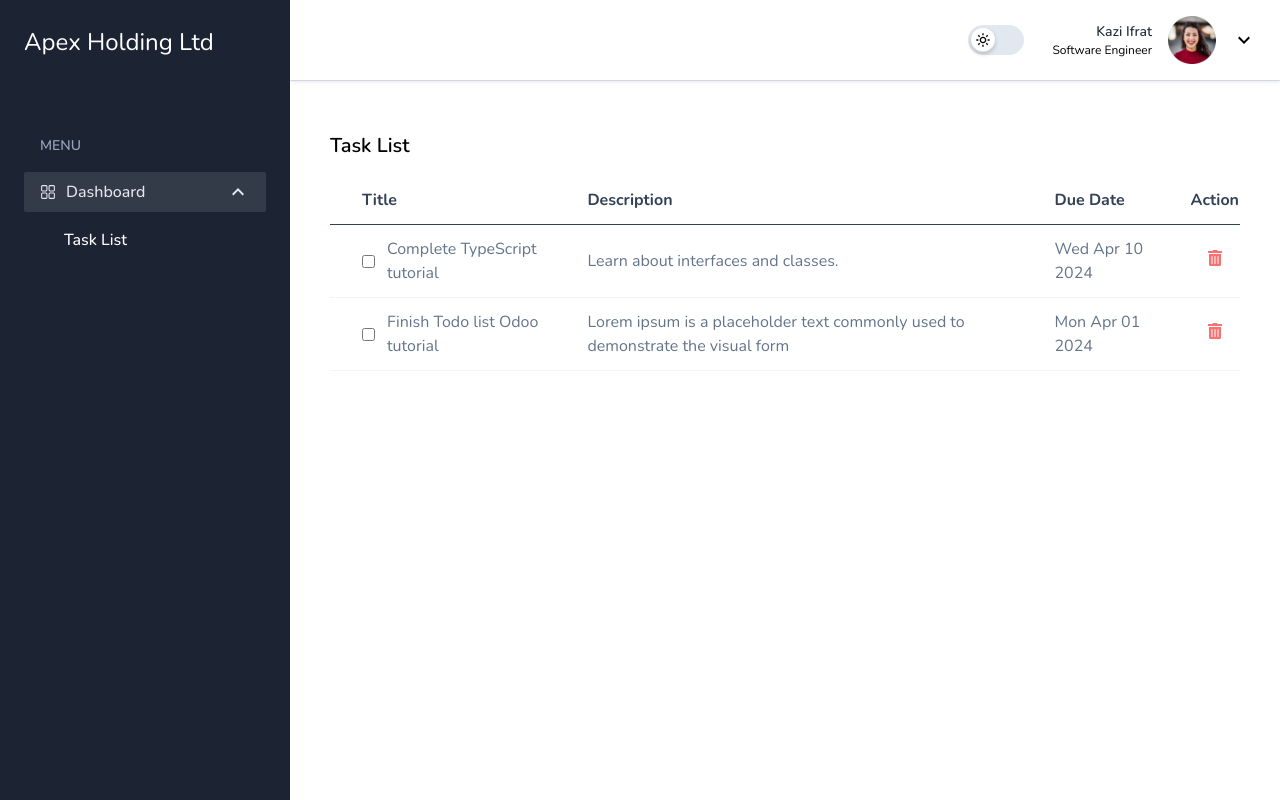
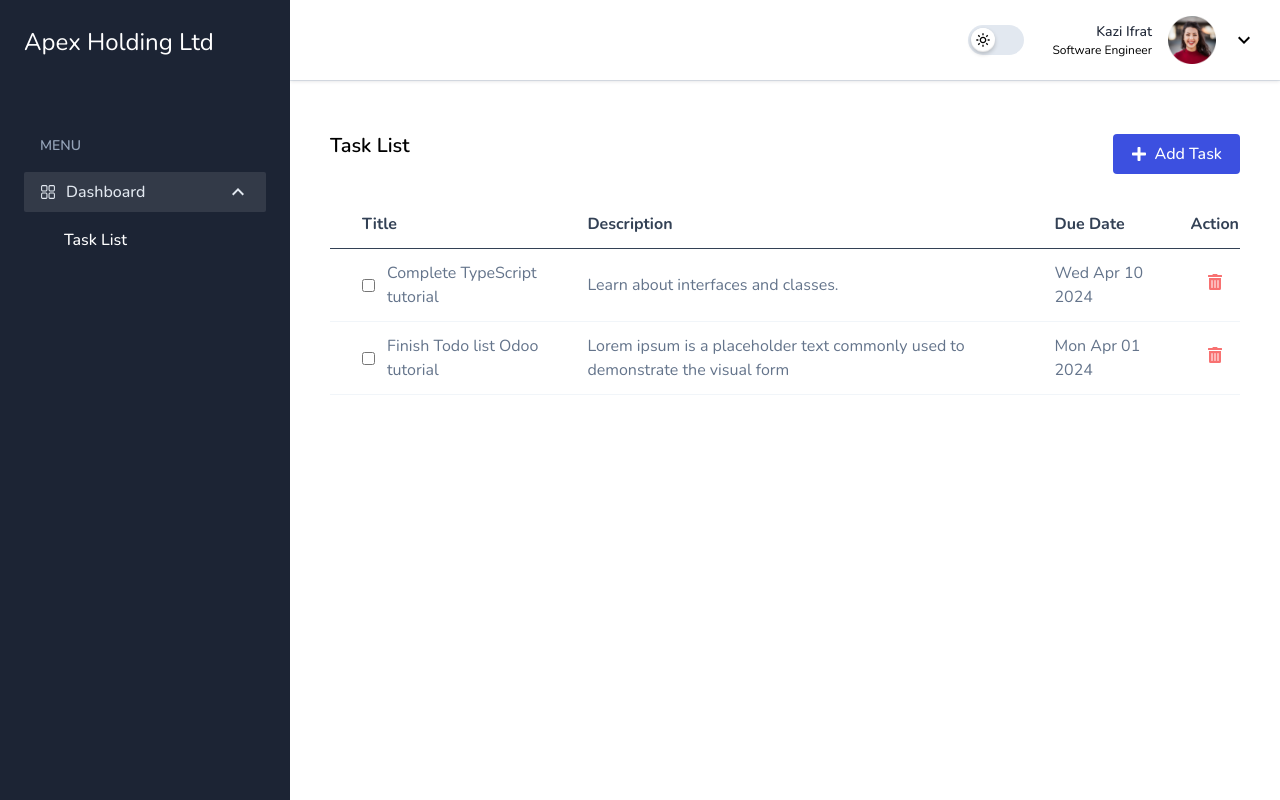
Before and after one commit to Ifratbinte/task-manage, a Next.js app: page / in a window 1280 px wide. Built offline with nearby package versions, Linux system fonts and the light colour scheme.

Commit message:
feat[button] : create button component

```diff
--- a/src/components/Dashboard/TaskList.tsx
+++ b/src/components/Dashboard/TaskList.tsx
@@ -3,27 +3,36 @@ import React, { useState } from 'react';
 import { Task } from '@/types/task';
 import { useDispatch } from 'react-redux';
 import { addTask, toggleTaskCompletion, deleteTask } from '@/lib/task/taskSlice';
-import { FaTrashAlt } from 'react-icons/fa';
+import { FaPlus, FaTrashAlt } from 'react-icons/fa';
+import Button from '../common/Button';
 
 interface Props {
   tasks: Task[];
 }
 
 const TasksList: React.FC<Props> = ({ tasks }) => {
-
   const dispatch = useDispatch();
 
+  // task completion handler
   const handleToggleCompletion = () => {
     dispatch(toggleTaskCompletion(tasks.id));
   };
 
+  // task delete handler
   const handleDelete = () => {
     dispatch(deleteTask(tasks.id));
   };
 
   return (
     <div className="bg-gray-100 p-4">
-      <h2 className="text-xl font-semibold mb-4">Task List</h2>
+
+      {/* Task list Header */}
+      <div className="flex items-center justify-between mb-6">
+        <h2 className="text-xl font-semibold mb-4">Task List</h2>
+        <Button buttonIcon={<FaPlus/>} buttonText='Add Task'/>
+      </div>
+
+      {/* Task list Table */}
       <table className="border-collapse table-auto w-full text-sm">
         <thead className='dark:bg-meta'>
           <tr className='border-b dark:border-slate-600 font-medium p-4 text-slate-700 dark:text-slate-200 text-left text-base'>
@@ -34,9 +43,9 @@ const TasksList: React.FC<Props> = ({ tasks }) => {
           </tr>
         </thead>
         <tbody className='bg-white dark:bg-slate-800'>
+          {/* task list container start */}
           {tasks.map((task) => (
             <tr key={task.title} className='border-b border-slate-100 dark:border-slate-700 text-slate-500 dark:text-slate-400 text-base'>
-
               <td className="pl-8 py-3 flex items-center gap-3">
                 <input
                   type="checkbox"
@@ -54,6 +63,7 @@ const TasksList: React.FC<Props> = ({ tasks }) => {
               </td>
             </tr>
           ))}
+          {/* task list container end */}
         </tbody>
       </table>
     </div>
--- /dev/null
+++ b/src/components/common/Button/index.tsx
@@ -0,0 +1,17 @@
+import React from 'react'
+
+interface ButtonProps{
+    buttonIcon?: any
+    buttonText: string
+}
+
+const Button:React.FC<ButtonProps> = ({buttonText, buttonIcon}) => {
+  return (
+    <button className="flex items-center gap-2 rounded bg-primary px-4.5 py-2 font-medium text-white hover:bg-opacity-80">
+        {buttonIcon}
+        {buttonText}
+    </button>
+  )
+}
+
+export default Button
```
